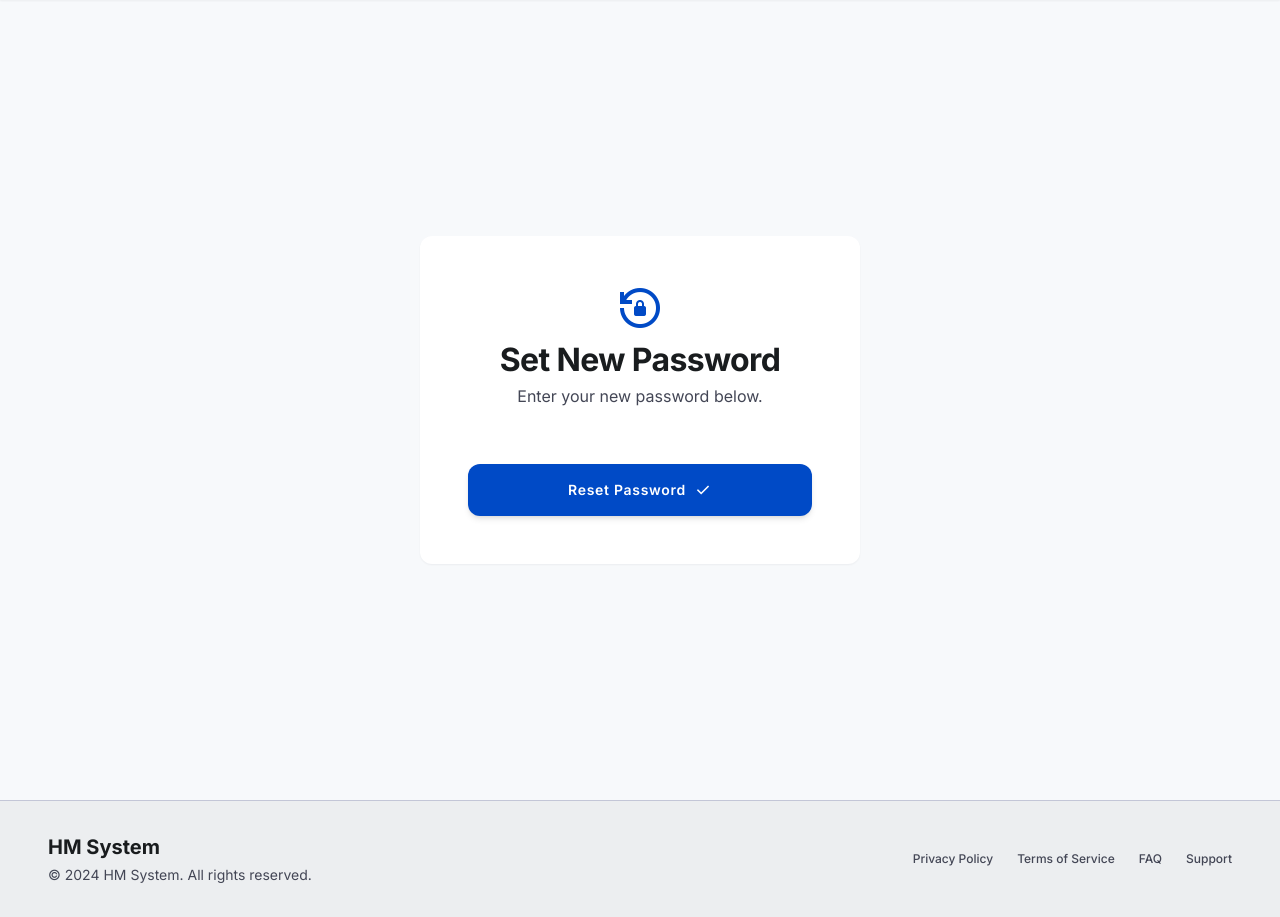
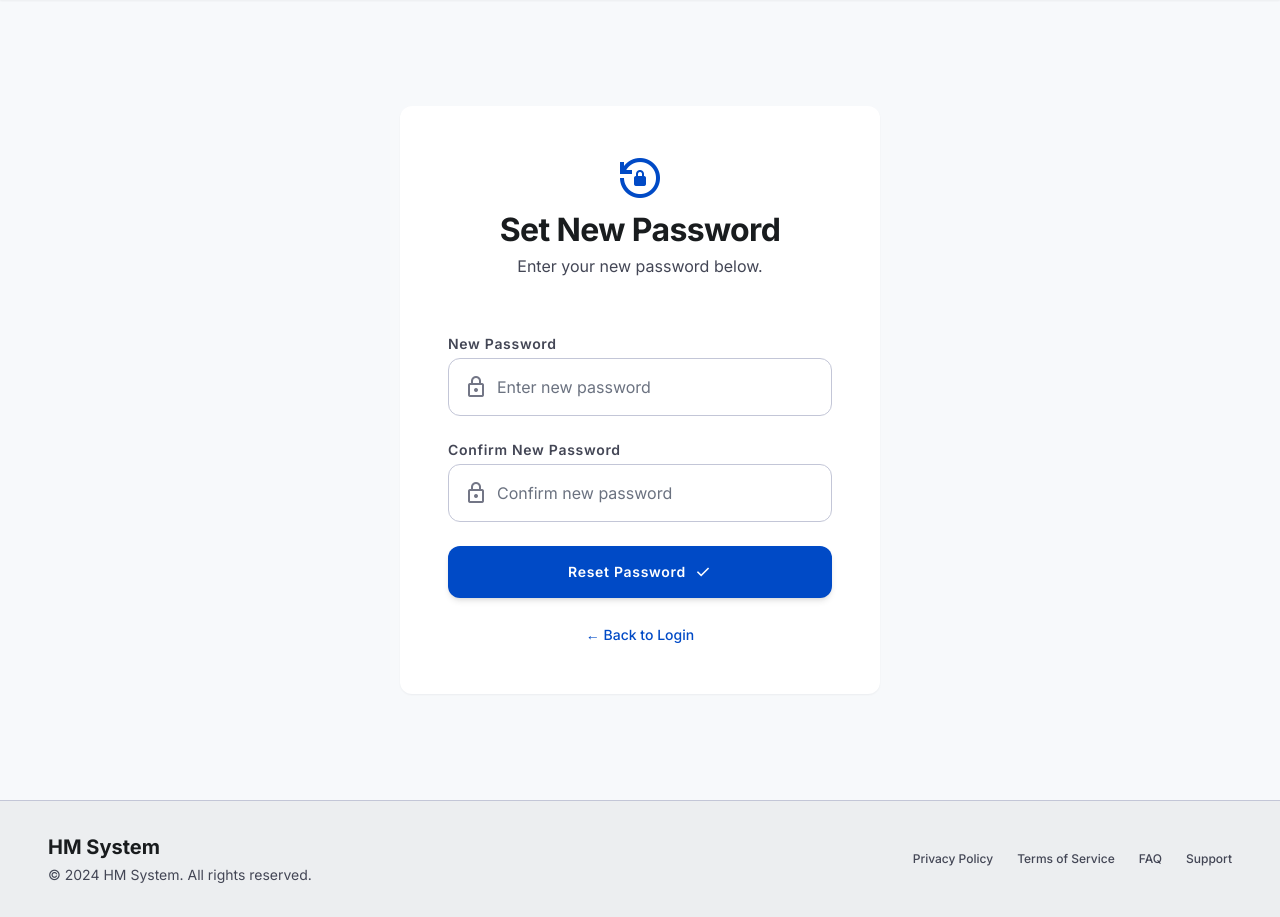
Before and after one commit to KirtanKayastha/hospital-management-system, a Django app: page /password-reset-confirm/1/1/ in a window 1280 px wide. Shown: the part 69-986 px from the top of the page. Run offline with Django 5.2, Linux system fonts and the light colour scheme; some libraries are stand-ins or nearby versions.

Commit message:
Fix password reset email formatting and style confirm page

```diff
--- a/auth_kirtan/templates/auth_kirtan/password_reset_confirm.html
+++ b/auth_kirtan/templates/auth_kirtan/password_reset_confirm.html
@@ -4,7 +4,7 @@
 
 {% block content %}
 <main class="min-h-screen flex items-center justify-center pt-xxl pb-xxl px-md">
-    <div class="w-full max-w-[440px] bg-surface-container-lowest rounded-lg login-card-shadow p-xl md:p-xxl flex flex-col items-center">
+    <div class="w-full max-w-[480px] bg-surface-container-lowest rounded-xl login-card-shadow p-xl md:p-xxl flex flex-col items-center">
         <div class="text-center mb-xl w-full">
             <span class="material-symbols-outlined text-5xl text-primary">lock_reset</span>
             <h1 class="font-headline-lg text-headline-lg text-on-surface mt-2 mb-xs">Set New Password</h1>
@@ -19,14 +19,52 @@
             {% endfor %}
         {% endif %}
 
+        {% if form.non_field_errors %}
+            <div class="w-full p-3 rounded-lg mb-4 bg-red-100 text-red-700">
+                {% for error in form.non_field_errors %}
+                    <p class="text-sm">{{ error }}</p>
+                {% endfor %}
+            </div>
+        {% endif %}
+
         <form class="w-full space-y-lg" method="POST">
             {% csrf_token %}
-            {{ form.as_p }}
+
+            {% if form.new_password1.errors %}
+                {% for error in form.new_password1.errors %}
+                    <div class="w-full p-3 rounded-lg bg-red-100 text-red-700 text-sm">{{ error }}</div>
+                {% endfor %}
+            {% endif %}
+            <div class="space-y-xs">
+                <label class="font-label-md text-label-md text-on-surface-variant block" for="id_new_password1">New Password</label>
+                <div class="relative group">
+                    <span class="material-symbols-outlined absolute left-md top-1/2 -translate-y-1/2 text-outline group-focus-within:text-primary transition-colors duration-200">lock</span>
+                    <input class="w-full pl-[48px] pr-md py-md bg-surface-container-lowest border border-outline-variant rounded-lg font-body-md text-on-surface focus:outline-none focus:ring-2 focus:ring-primary-container/20 focus:border-primary transition-all duration-200" id="id_new_password1" name="new_password1" placeholder="Enter new password" type="password" required/>
+                </div>
+            </div>
+
+            {% if form.new_password2.errors %}
+                {% for error in form.new_password2.errors %}
+                    <div class="w-full p-3 rounded-lg bg-red-100 text-red-700 text-sm">{{ error }}</div>
+                {% endfor %}
+            {% endif %}
+            <div class="space-y-xs">
+                <label class="font-label-md text-label-md text-on-surface-variant block" for="id_new_password2">Confirm New Password</label>
+                <div class="relative group">
+                    <span class="material-symbols-outlined absolute left-md top-1/2 -translate-y-1/2 text-outline group-focus-within:text-primary transition-colors duration-200">lock</span>
+                    <input class="w-full pl-[48px] pr-md py-md bg-surface-container-lowest border border-outline-variant rounded-lg font-body-md text-on-surface focus:outline-none focus:ring-2 focus:ring-primary-container/20 focus:border-primary transition-all duration-200" id="id_new_password2" name="new_password2" placeholder="Confirm new password" type="password" required/>
+                </div>
+            </div>
+
             <button class="w-full bg-primary hover:bg-primary-container text-white py-md rounded-lg font-label-md text-label-md shadow-md hover:shadow-lg transition-all duration-200 flex items-center justify-center gap-sm active:scale-[0.98]" type="submit">
                 Reset Password
                 <span class="material-symbols-outlined text-[18px]">check</span>
             </button>
         </form>
+
+        <div class="mt-lg text-center">
+            <a href="/login/" class="text-primary hover:underline text-sm font-medium">← Back to Login</a>
+        </div>
     </div>
 </main>
 {% endblock %}
--- a/auth_kirtan/templates/auth_kirtan/password_reset_email.html
+++ b/auth_kirtan/templates/auth_kirtan/password_reset_email.html
@@ -1,4 +1,3 @@
-{% autoescape off %}
 <!DOCTYPE html>
 <html>
 <head>
@@ -19,7 +18,7 @@
 <body>
     <div class="container">
         <div class="header">
-            <span class="icon">🔒</span>
+            <span class="icon">&#128274;</span>
             <h1>Reset Your Password</h1>
             <p>You're receiving this email because you requested a password reset for your MedCore Portal account.</p>
         </div>
@@ -38,4 +37,3 @@
     </div>
 </body>
 </html>
-{% endautoescape %}
--- a/auth_kirtan/urls.py
+++ b/auth_kirtan/urls.py
@@ -9,7 +9,8 @@
     path('register/', views.register_view, name='register'),
     path('password-reset/', auth_views.PasswordResetView.as_view(
         template_name='auth_kirtan/password_reset_form.html',
-        email_template_name='auth_kirtan/password_reset_email.html',
+        email_template_name='auth_kirtan/password_reset_email.txt',
+        html_email_template_name='auth_kirtan/password_reset_email.html',
         subject_template_name='auth_kirtan/password_reset_subject.txt',
         success_url='/password-reset/done/'
     ), name='password_reset'),
```
Also changed, not shown: auth_kirtan/templates/auth_kirtan/password_reset_email.txt (added, +12 -0 lines).
